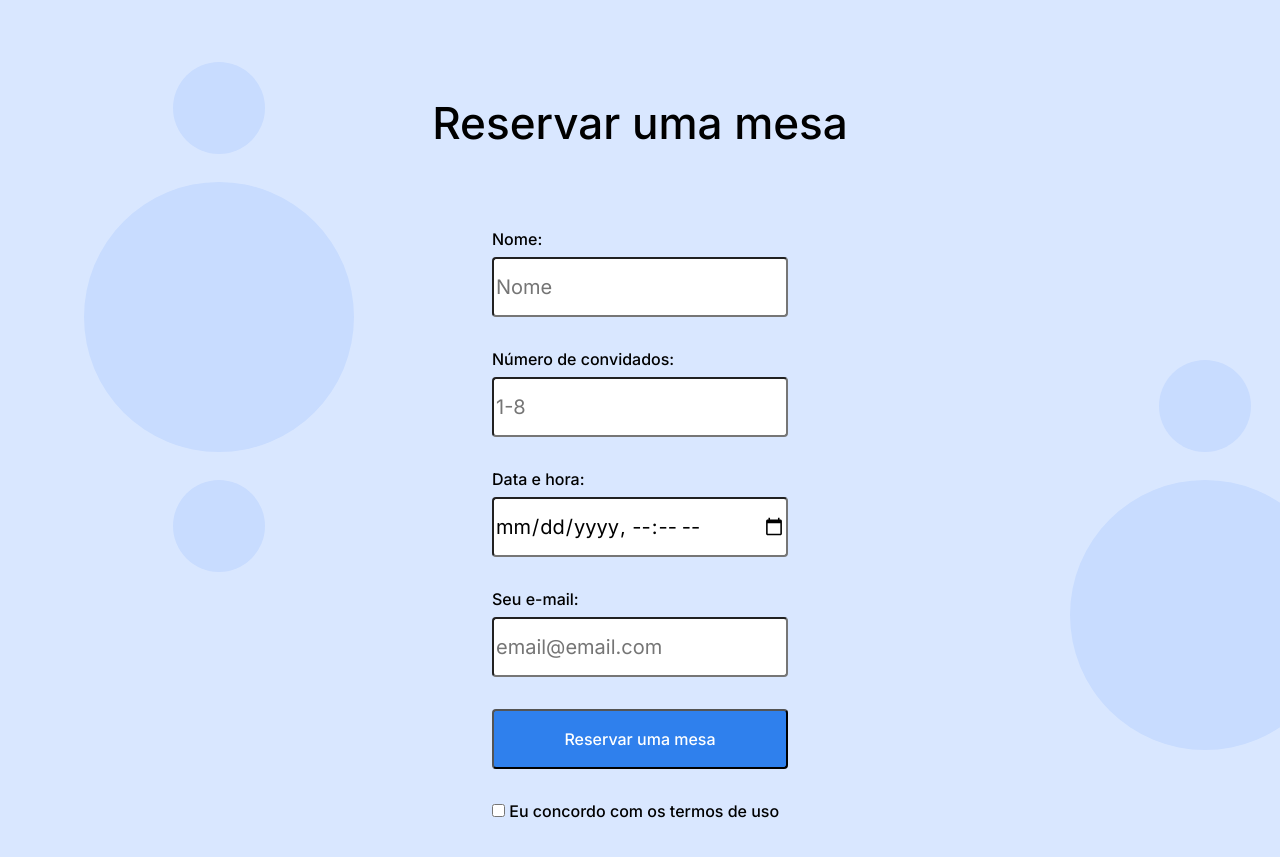
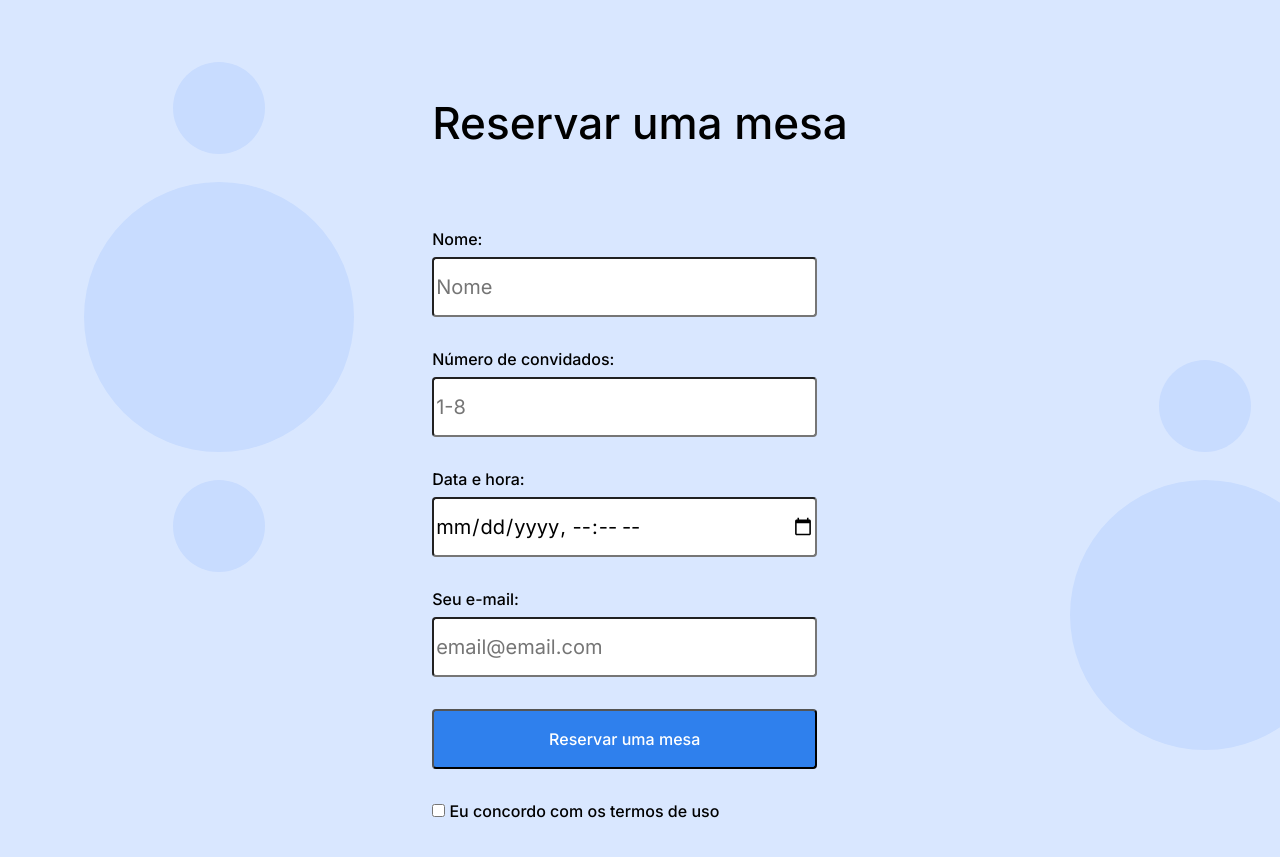
Before and after one commit to KGalimbertti/web_project_coffeeshop, a plain HTML site: page index.html in a window 1280 px wide. Shown: the part 1587-2444 px from the top of the page. Drawn offline with Linux system fonts and the light colour scheme.

Commit message:
Nova atualização do projeto

```diff
--- a/index.html
+++ b/index.html
@@ -97,8 +97,8 @@
             </div>
           </div>
         </section>
-        <section id="reservation" class="reservation">
-          <div class="reservation__form">
+        <section id="reservation" class="reservation reservation__form">
+          <div>
             <h2 class="reservation__title">Reservar uma mesa</h2>
             <form class="form" action="/processar-reserva">
               <label class="label">Nome: </label>
@@ -124,7 +124,7 @@
                 placeholder="email@email.com"
                 required
               />
-              <button type="submit" class="form__button form__button--submit">
+              <button type="submit" class="form__button form__button-submit">
                 Reservar uma mesa
               </button>
               <div class="form__checkbox">
```
